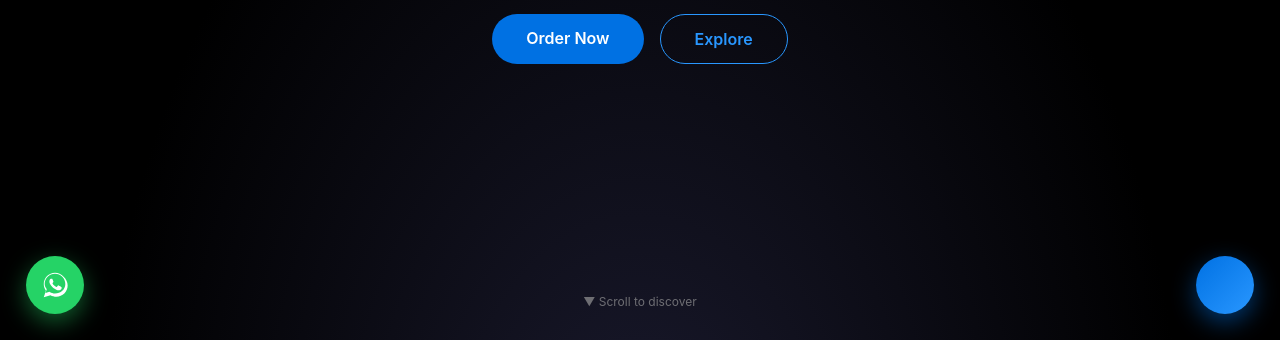
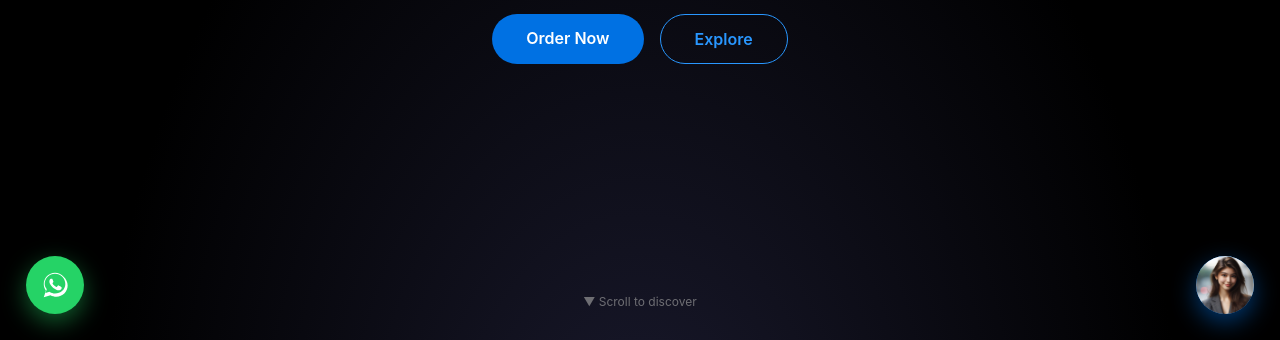
Before and after one commit to ZSHARAD/E-commerce-, a website: page index.html in a window 1280 px wide. Shown: the part 460-800 px from the top of the page. Drawn offline with Linux system fonts and the light colour scheme.

Commit message:
Update chatbot image from zs-agent.jpg to zs-agent.png

```diff
--- a/index.html
+++ b/index.html
@@ -376,12 +376,12 @@
 
 <!-- ZS Connect chatbot -->
 <button class="zs-fab" onclick="toggleChat()" title="ZS Connect">
-  <img src="zs-agent.jpg" alt="ZS Connect" onerror="this.remove()">
+  <img src="zs-agent.png" alt="ZS Connect" onerror="this.remove()">
 </button>
 
 <div class="zs-chat" id="zsChat">
   <div class="zs-head">
-    <img src="zs-agent.jpg" alt="" onerror="this.style.display='none'">
+    <img src="zs-agent.png" alt="" onerror="this.style.display='none'">
     <div><b>ZS Connect</b><small>ZSHARAD Assistant • Online</small></div>
   </div>
   <div class="zs-body" id="zsBody"></div>
```
